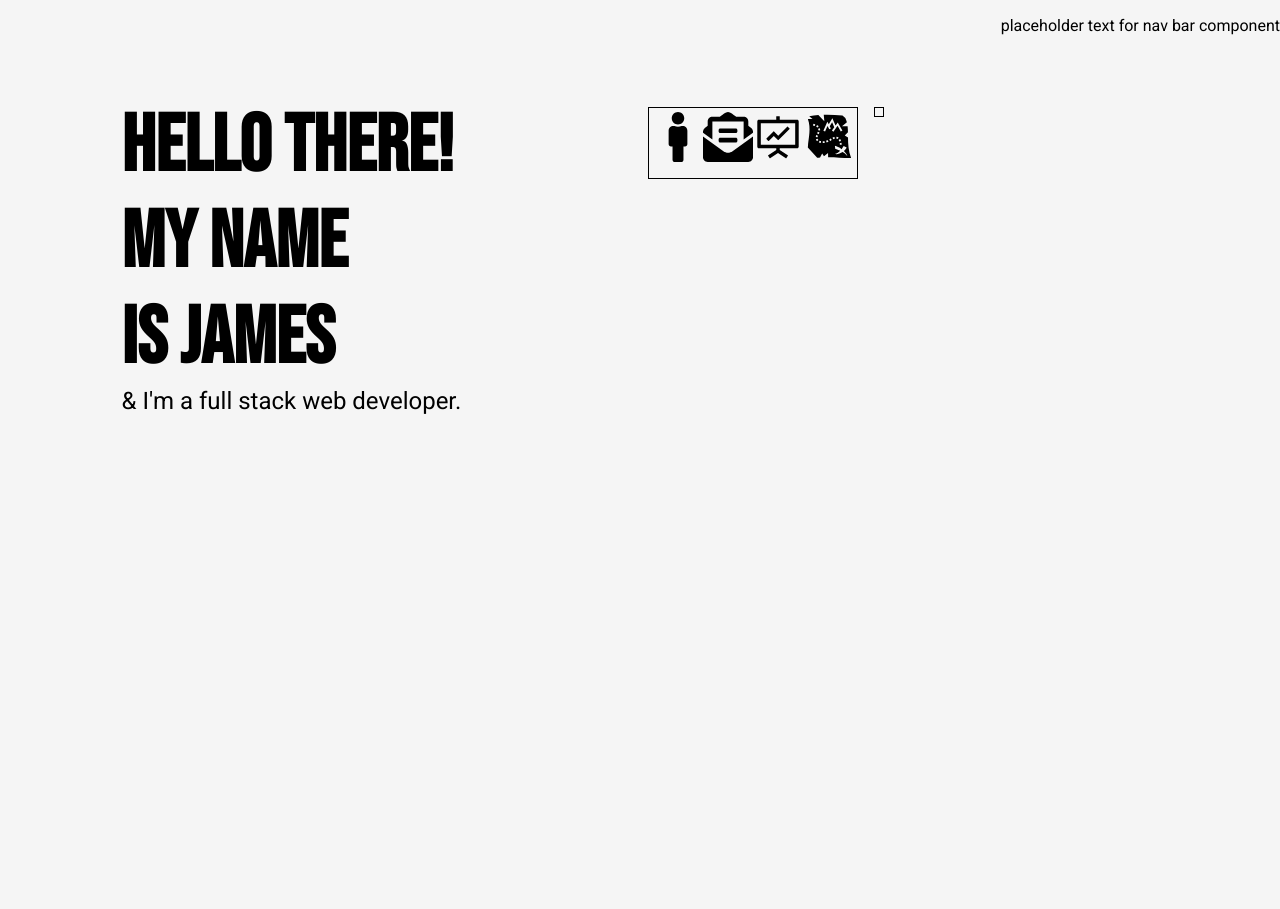
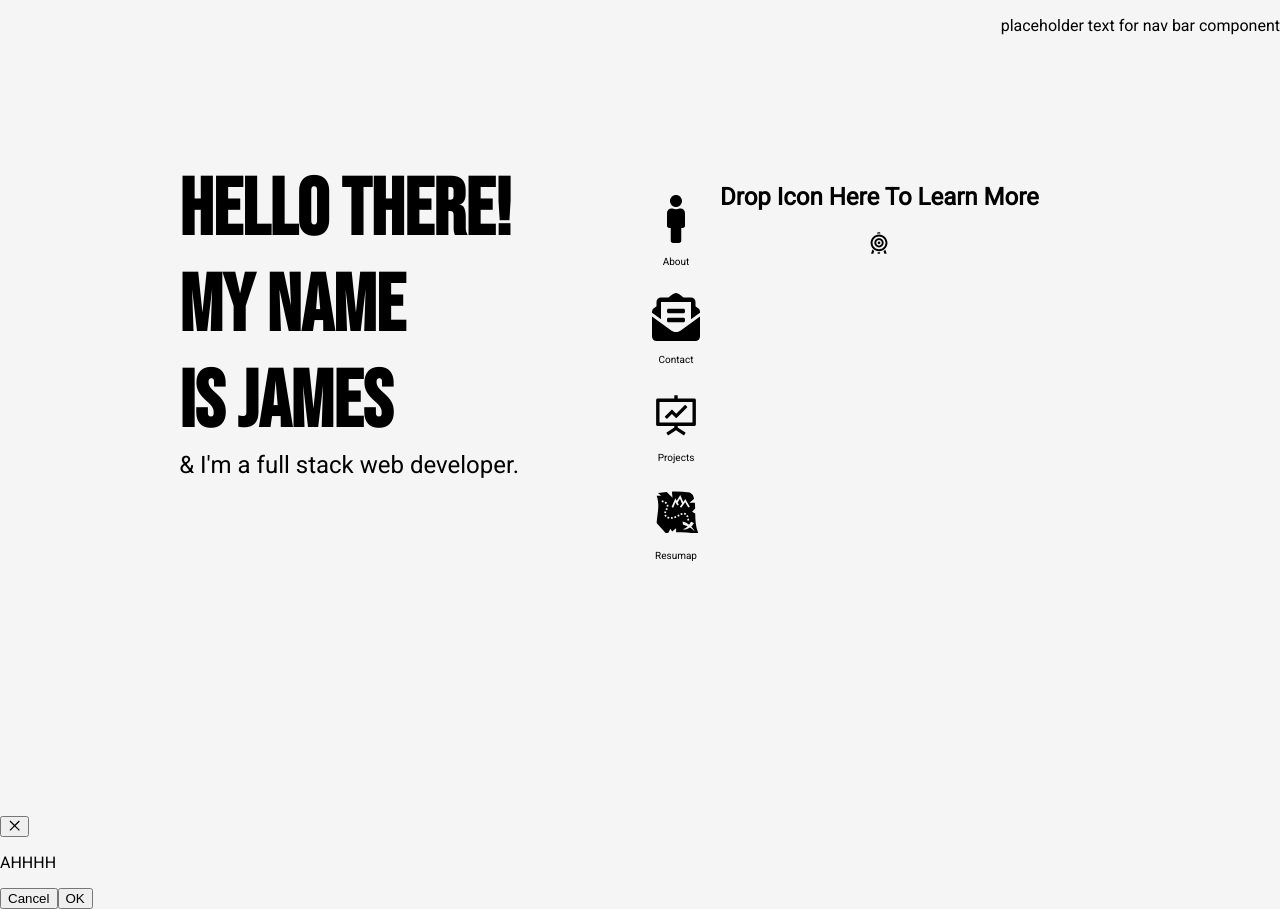
Before and after one commit to jameslcarpino/portfolio, a React (Create React App) app in the folder portfolio/: page / in a window 1280 px wide. Before the commit the page ends 816 px from the top, so only its background shows below. Built offline with nearby package versions, Linux system fonts and the light colour scheme.

Commit message:
working on linking out now

```diff
--- a/portfolio/package.json
+++ b/portfolio/package.json
@@ -10,6 +10,7 @@
     "react-beautiful-dnd": "^13.0.0",
     "react-dom": "^16.13.1",
     "react-scripts": "3.4.3",
+    "typescript": "^4.0.3",
     "uuid": "^8.3.0",
     "uuidv4": "^6.2.3"
   },
--- a/portfolio/src/App.js
+++ b/portfolio/src/App.js
@@ -1,6 +1,6 @@
 import React from "react";
 import Home from "./components/Home";
-import Test from "./components/Test";
+//import Test from "./components/Test";
 
 function App() {
   return (
--- a/portfolio/src/components/Home.js
+++ b/portfolio/src/components/Home.js
@@ -1,6 +1,6 @@
 import React from "react";
 import Test from "./Test";
-import styled from "styled-components";
+//import styled from "styled-components";
 
 export default function Home() {
   return (
--- a/portfolio/src/components/Test.js
+++ b/portfolio/src/components/Test.js
@@ -3,23 +3,65 @@ import { DragDropContext, Draggable, Droppable } from "react-beautiful-dnd";
 import { v4 as uuid } from "uuid";
 import { FaMale, FaEnvelopeOpenText } from "react-icons/fa";
 import { AiOutlineFundProjectionScreen } from "react-icons/ai";
-import { GiTreasureMap } from "react-icons/gi";
+import { GiTreasureMap, GiArcheryTarget } from "react-icons/gi";
+import { Modal } from "antd";
 
-const iconsFromBackend = [
-  { id: uuid(), content: <FaMale /> },
-  { id: uuid(), content: <FaEnvelopeOpenText /> },
-  { id: uuid(), content: <AiOutlineFundProjectionScreen /> },
-  { id: uuid(), content: <GiTreasureMap /> },
+const iconArray = [
+  { id: uuid(), content: <FaMale />, desc: "About" },
+  { id: uuid(), content: <FaEnvelopeOpenText />, desc: "Contact" },
+  { id: uuid(), content: <AiOutlineFundProjectionScreen />, desc: "Projects" },
+  { id: uuid(), content: <GiTreasureMap />, desc: "Resumap" },
 ];
 
 const columnsFromBackend = {
   [uuid()]: {
-    // name: null,
-    icons: iconsFromBackend,
+    icons: iconArray,
+    dropped: false,
   },
   [uuid()]: {
+    name: "Drop Icon Here To Learn More",
+    icon: <GiArcheryTarget />,
     icons: [],
   },
+};
+
+function Test() {
+  const [columns, setColumns] = useState(columnsFromBackend);
+  const [about, setAbout] = useState(true);
+  const [contact, setContact] = useState(true);
+  const [proj, setProj] = useState(true);
+  const [rmap, setRmap] = useState(true);
+  const [visible, setVisible] = useState(false);
+
+  let showModal = () => {
+    setVisible(true);
+  };
+
+  let handleOk = (e) => {
+    console.log(e);
+    setVisible(false);
+  };
+
+  let handleCancel = (e) => {
+    setVisible(false);
+  };
+
+  const handleLaunchModal = (d) => {
+    console.log("getting the information from destIcons:", d.desc);
+    console.log(("getting destIcons id:", d.id));
+    if (d.desc === "About") {
+      setAbout(true);
+      console.log("ABOUT", about);
+    } else if (d.desc === "Contact") {
+      setContact(!contact);
+      console.log("Contact", contact);
+    } else if (d.desc === "Resumap") {
+      setRmap(true);
+      console.log("Resumap", rmap);
+    } else if (d.desc === "Projects") {
+      setProj(true);
+      console.log("Proj", proj);
+    }
   };
 
   const onDragEnd = (result, columns, setColumns) => {
@@ -33,6 +75,8 @@ const onDragEnd = (result, columns, setColumns) => {
       const desticons = [...destColumn.icons];
       const [removed] = sourceicons.splice(source.index, 1);
       desticons.splice(destination.index, 0, removed);
+      handleLaunchModal(...desticons);
+
       setColumns({
         ...columns,
         [source.droppableId]: {
@@ -59,30 +103,53 @@ const onDragEnd = (result, columns, setColumns) => {
     }
   };
 
-function App() {
-  const [columns, setColumns] = useState(columnsFromBackend);
   return (
     <div style={{ display: "flex", justifyContent: "center", height: "100%" }}>
+      {!about ? null : (
+        <Modal
+          visible={!visible}
+          onOk={handleOk}
+          onCancel={handleCancel}
+          onMouseUp={showModal}
+        >
+          {console.log("modal", visible)}
+          <p>AHHHH</p>
+        </Modal>
+      )}
       <DragDropContext
         onDragEnd={(result) => onDragEnd(result, columns, setColumns)}
       >
         {Object.entries(columns).map(([columnId, column], index) => {
           return (
             <div key={columnId}>
-              <div style={{ margin: 8 }}>
+              <div style={{ margin: 8, textAlign: "center" }}>
                 <Droppable droppableId={columnId} key={columnId}>
                   {(provided, snapshot) => {
                     return (
+                      <>
+                        <div style={{ margin: 0 }}>
+                          <h2>{column.name}</h2>
+                          <h2>{column.icon}</h2>
+                        </div>
                         <div
                           {...provided.droppableProps}
                           ref={provided.innerRef}
+                          className="containers"
+                          // onMouseUp={handleLaunchModal}
                           style={{
-                          background: snapshot.isDraggingOver
-                            ? "green"
-                            : "#f5f5f5",
+                            background: "#f5f5f5",
+
                             padding: 4,
-                          border: "1px black solid",
+                            border: snapshot.isDraggingOver
+                              ? "1px black solid"
+                              : null,
+                            borderRadius: snapshot.IsDraggingOver
+                              ? "10px"
+                              : null,
+                            height: "49vh",
                             display: "flex",
+                            flexDirection: "column",
+                            justifyContent: "space-around",
                           }}
                         >
                           {column.icons.map((item, index) => {
@@ -107,7 +174,17 @@ function App() {
                                         ...provided.draggableProps.style,
                                       }}
                                     >
+                                      <div className="about">
                                         {item.content}
+                                        <p
+                                          style={{
+                                            fontSize: "10px",
+                                            marginTop: "1px",
+                                          }}
+                                        >
+                                          {item.desc}
+                                        </p>
+                                      </div>
                                     </div>
                                   );
                                 }}
@@ -116,6 +193,7 @@ function App() {
                           })}
                           {provided.placeholder}
                         </div>
+                      </>
                     );
                   }}
                 </Droppable>
@@ -128,4 +206,4 @@ function App() {
   );
 }
 
-export default App;
+export default Test;
--- a/portfolio/src/main.css
+++ b/portfolio/src/main.css
@@ -1,7 +1,7 @@
 .home-container {
   display: flex;
   flex-direction: row;
-  margin: 5%;
+  margin: 10%;
 }
 
 .home-container .intro-wrap {
--- a/portfolio/src/work_in_prog/icons.js
+++ /dev/null
@@ -1,6 +0,0 @@
-import React from "react";
-import { FaMale, FaEnvelopeOpenText } from "react-icons/fa";
-
-export default faMale = () => {
-  return <FaMale />;
-};
```
Also changed, not shown: portfolio/src/work_in_prog/ReorderIcons.ts (deleted, +0 -47 lines), 2 other files (tests, documents, lock files or other folders). Lines whose indentation alone changed are shown as unchanged.
